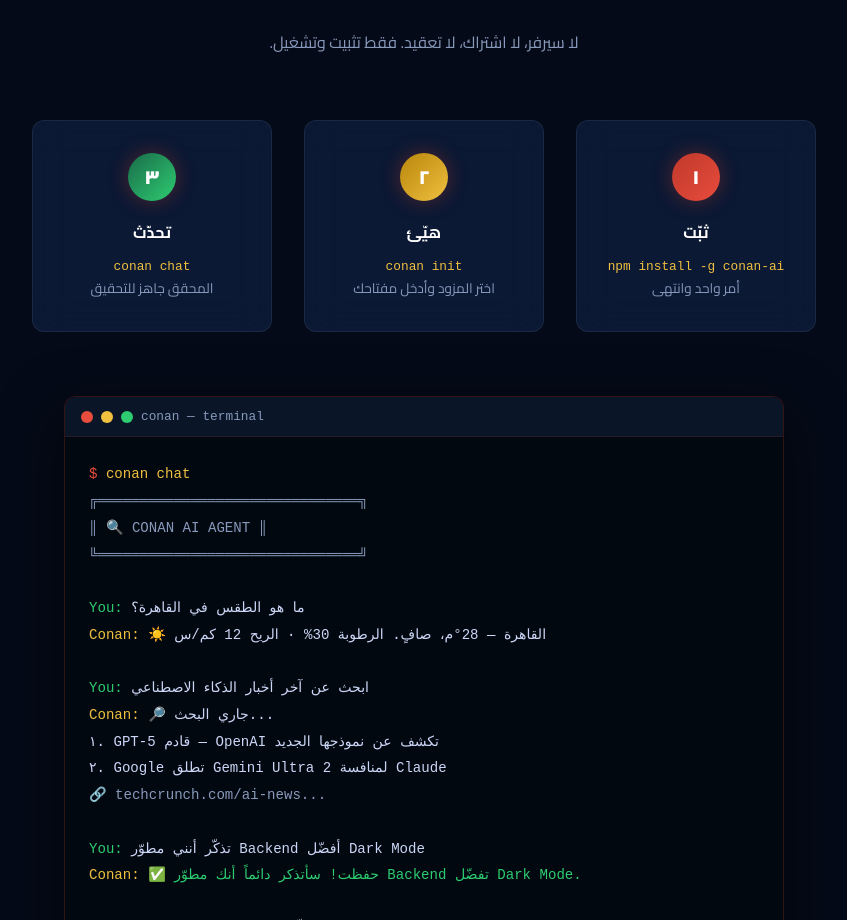
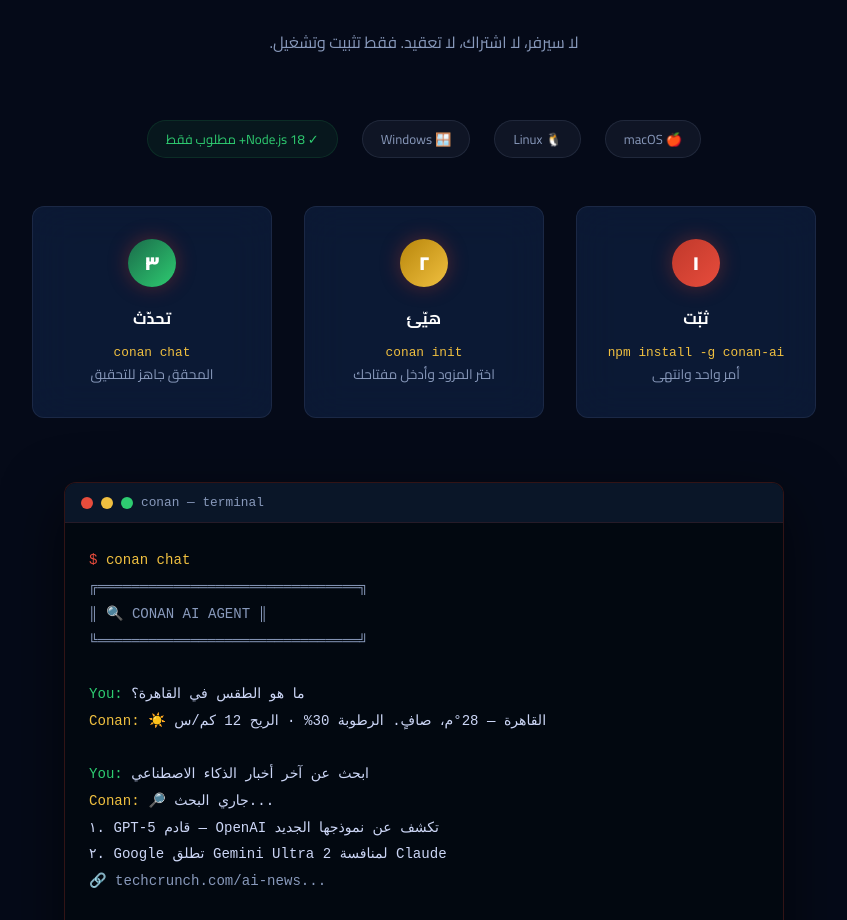
Before and after one commit to AmrLotfy/Conan-ai, a website: page landing.html in a window 1280 px wide. Shown: the part 1600-2520 px from the top of the page, without its empty margins (216-1063 px from the left). Drawn offline with Linux system fonts and the light colour scheme.

Commit message:
Add OS compatibility badges to install section

```diff
--- a/landing.html
+++ b/landing.html
@@ -419,6 +419,13 @@
   <div class="divider"></div>
   <p class="section-sub">لا سيرفر، لا اشتراك، لا تعقيد. فقط تثبيت وتشغيل.</p>
 
+  <div style="display:flex;justify-content:center;gap:1.5rem;flex-wrap:wrap;margin-bottom:3rem">
+    <span style="display:inline-flex;align-items:center;gap:8px;background:rgba(136,153,187,0.08);border:1px solid rgba(136,153,187,0.15);padding:6px 18px;border-radius:20px;font-size:.82rem;color:var(--steel)">🍎 macOS</span>
+    <span style="display:inline-flex;align-items:center;gap:8px;background:rgba(136,153,187,0.08);border:1px solid rgba(136,153,187,0.15);padding:6px 18px;border-radius:20px;font-size:.82rem;color:var(--steel)">🐧 Linux</span>
+    <span style="display:inline-flex;align-items:center;gap:8px;background:rgba(136,153,187,0.08);border:1px solid rgba(136,153,187,0.15);padding:6px 18px;border-radius:20px;font-size:.82rem;color:var(--steel)">🪟 Windows</span>
+    <span style="display:inline-flex;align-items:center;gap:8px;background:rgba(39,174,96,0.08);border:1px solid rgba(39,174,96,0.15);padding:6px 18px;border-radius:20px;font-size:.82rem;color:#2ecc71">✓ Node.js 18+ مطلوب فقط</span>
+  </div>
+
   <div class="steps-row">
     <div class="step">
       <div class="step-num">١</div>
```
